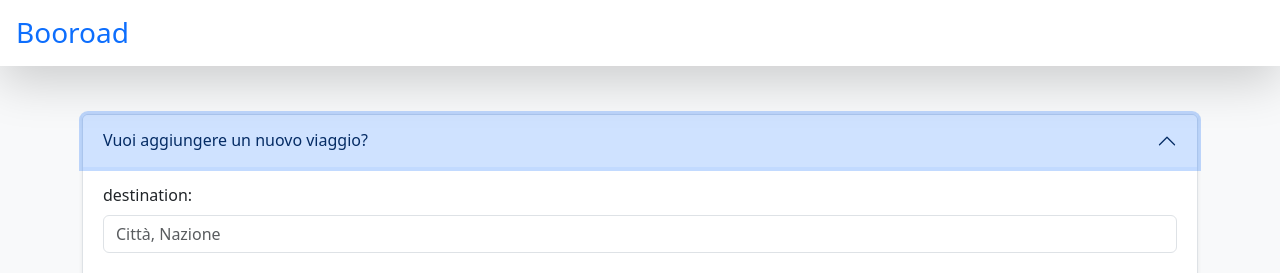
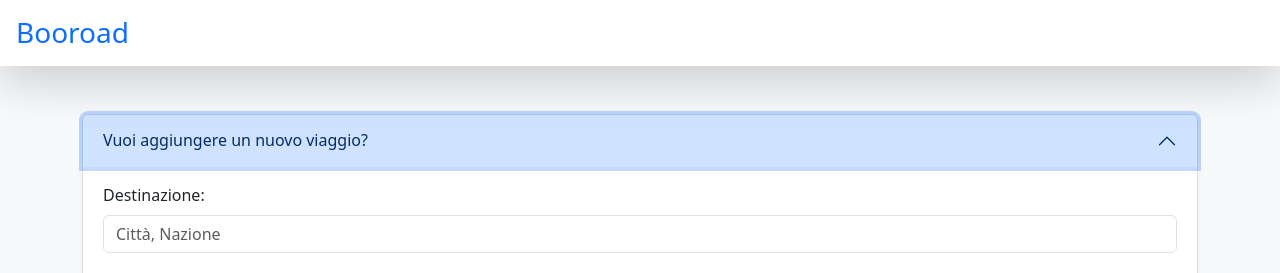
Before and after one commit to gabriele-fontana/booroad, a React (Vite) app: page / in a window 1280 px wide. Both pictures are taken after a click on the button "Vuoi aggiungere un nuovo viaggio?". Shown: the top 273 px of the page. Built offline with nearby package versions, Linux system fonts and the light colour scheme.

Commit message:
fix travel form label

```diff
--- a/src/components/TravelForm.jsx
+++ b/src/components/TravelForm.jsx
@@ -37,7 +37,7 @@
     setTimeLeft(10);
     /* give user feedback */
     intervalId = setInterval(function () { setTimeLeft(prev => prev - 1) }, 1000);
-      (trip) ? setShowAlert(true) : setShowAlert(false);
+    (trip) ? setShowAlert(true) : setShowAlert(false);
 
     /* final operations */
     setTimeout(() => {
@@ -81,7 +81,7 @@
 
                 {/* destination field */}
                 <div className="mb-3">
-                  <label htmlFor="destination" className="form-label">destination:</label>
+                  <label htmlFor="destination" className="form-label">Destinazione:</label>
                   <input type="text" className="form-control" id="destination" value={newtrip.destination} placeholder="Città, Nazione" required
                     onChange={(e) => { setNewTrip({ ...newtrip, destination: e.target.value }) }} />
                 </div>
```
